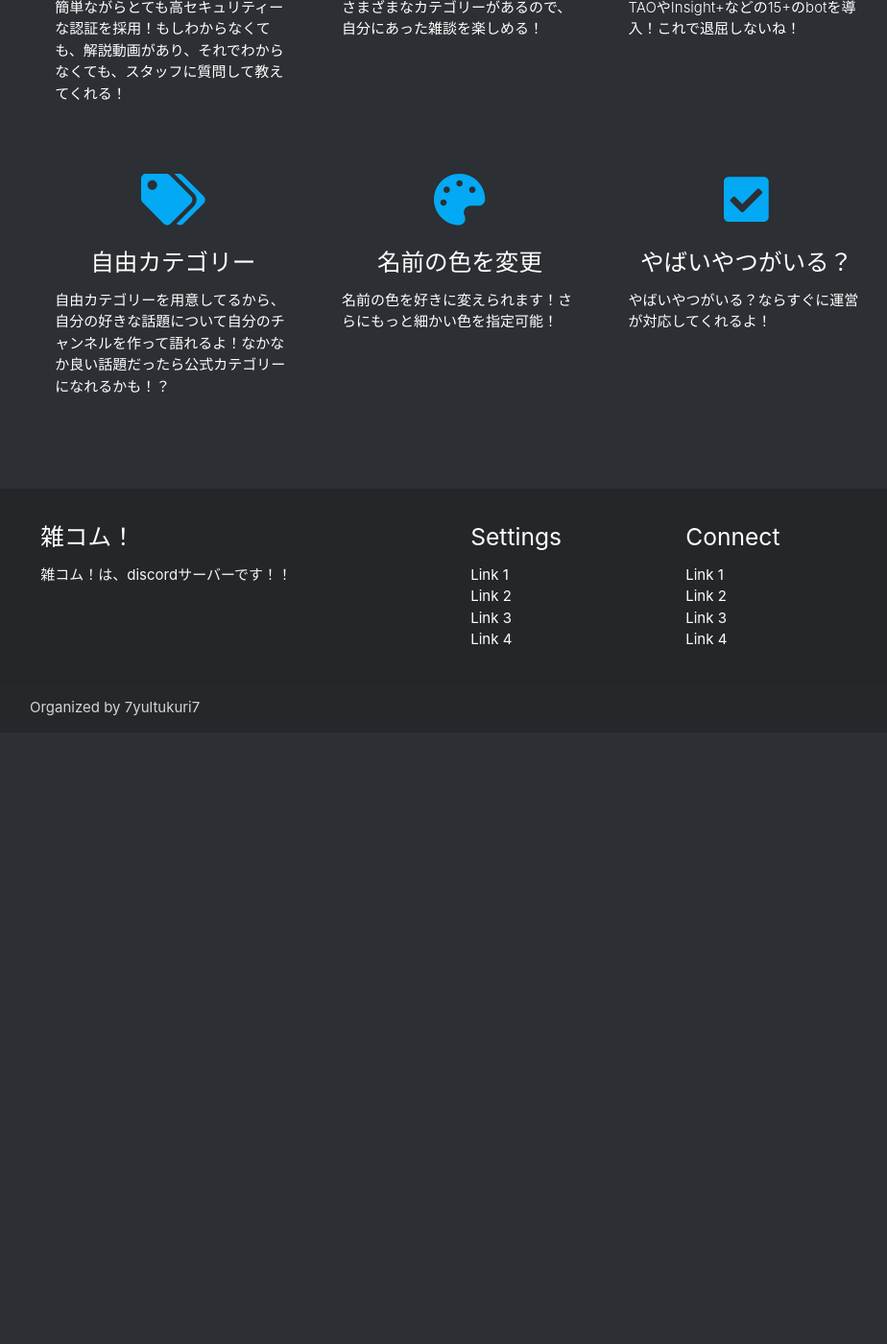
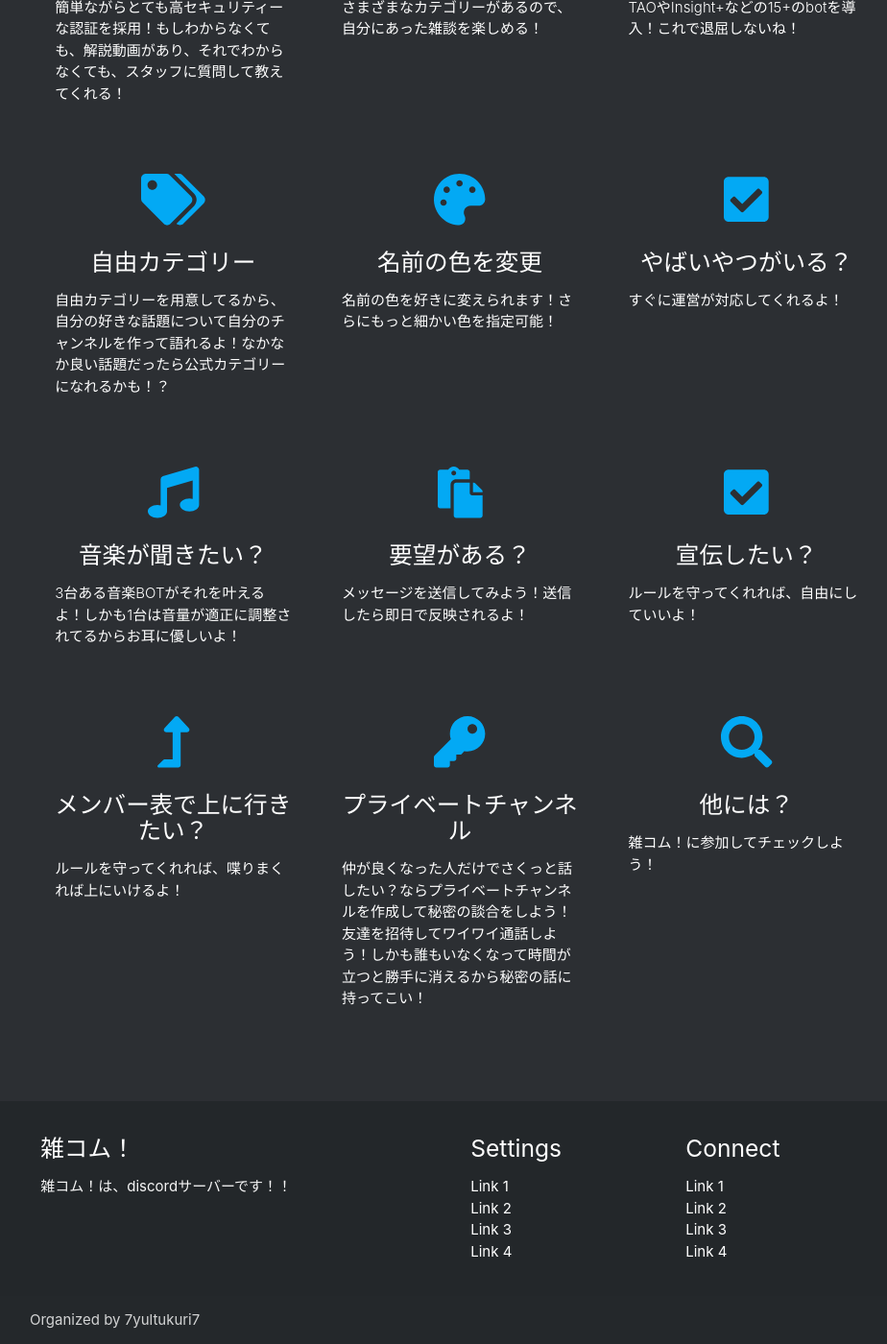
Before and after one commit to zatsukomu/zatsukomu-website-v1, a Jekyll site: the page built from docs/_pages/index.html, in a window 1280 px wide and 1400 px high, scrolled down 629 px. Shown: the whole window at 96% size, without its empty margins (161-1085 px from the left). Built offline with Jekyll 4.4.1, drawn with Linux system fonts in a browser that asks for light colours; nearby versions of some CDN libraries; before the commit the page ends 1392 px from its top, so only the background shows below that.

Commit message:
Update index.html

```diff
--- a/docs/_pages/index.html
+++ b/docs/_pages/index.html
@@ -63,7 +63,67 @@ redirect_from:
             <h2 class="center light-blue-text"><i class="fas fa-check-square"></i></h2>
             <h5 class="center">やばいやつがいる？</h5>
 
-            <p class="light">やばいやつがいる？ならすぐに運営が対応してくれるよ！</p>
+            <p class="light">すぐに運営が対応してくれるよ！</p>
           </div>
         </div>
       </div>
+
+      <!--   Icon Section   -->
+      <div class="row">
+        <div class="col s12 m4">
+          <div class="icon-block">
+            <h2 class="center light-blue-text"><i class="fas fa-music"></i></h2>
+            <h5 class="center">音楽が聞きたい？</h5>
+
+            <p class="light">3台ある音楽BOTがそれを叶えるよ！しかも1台は音量が適正に調整されてるからお耳に優しいよ！</p>
+          </div>
+        </div>
+
+        <div class="col s12 m4">
+          <div class="icon-block">
+            <h2 class="center light-blue-text"><i class="fas fa-paste"></i></h2>
+            <h5 class="center">要望がある？</h5>
+
+            <p class="light">メッセージを送信してみよう！送信したら即日で反映されるよ！</p>
+          </div>
+        </div>
+
+        <div class="col s12 m4">
+          <div class="icon-block">
+            <h2 class="center light-blue-text"><i class="fas fa-check-square"></i></h2>
+            <h5 class="center">宣伝したい？</h5>
+
+            <p class="light">ルールを守ってくれれば、自由にしていいよ！</p>
+          </div>
+        </div>
+      </div>
+
+      <!--   Icon Section   -->
+      <div class="row">
+        <div class="col s12 m4">
+          <div class="icon-block">
+            <h2 class="center light-blue-text"><i class="fas fa-level-up-alt"></i></h2>
+            <h5 class="center">メンバー表で上に行きたい？</h5>
+
+            <p class="light">ルールを守ってくれれば、喋りまくれば上にいけるよ！</p>
+          </div>
+        </div>
+
+        <div class="col s12 m4">
+          <div class="icon-block">
+            <h2 class="center light-blue-text"><i class="fas fa-key"></i></h2>
+            <h5 class="center">プライベートチャンネル</h5>
+
+            <p class="light">仲が良くなった人だけでさくっと話したい？ならプライベートチャンネルを作成して秘密の談合をしよう！友達を招待してワイワイ通話しよう！しかも誰もいなくなって時間が立つと勝手に消えるから秘密の話に持ってこい！</p>
+          </div>
+        </div>
+
+        <div class="col s12 m4">
+          <div class="icon-block">
+            <h2 class="center light-blue-text"><i class="fas fa-search"></i></h2>
+            <h5 class="center">他には？</h5>
+
+            <p class="light">雑コム！に参加してチェックしよう！</p>
+          </div>
+        </div>
+      </div>
```
